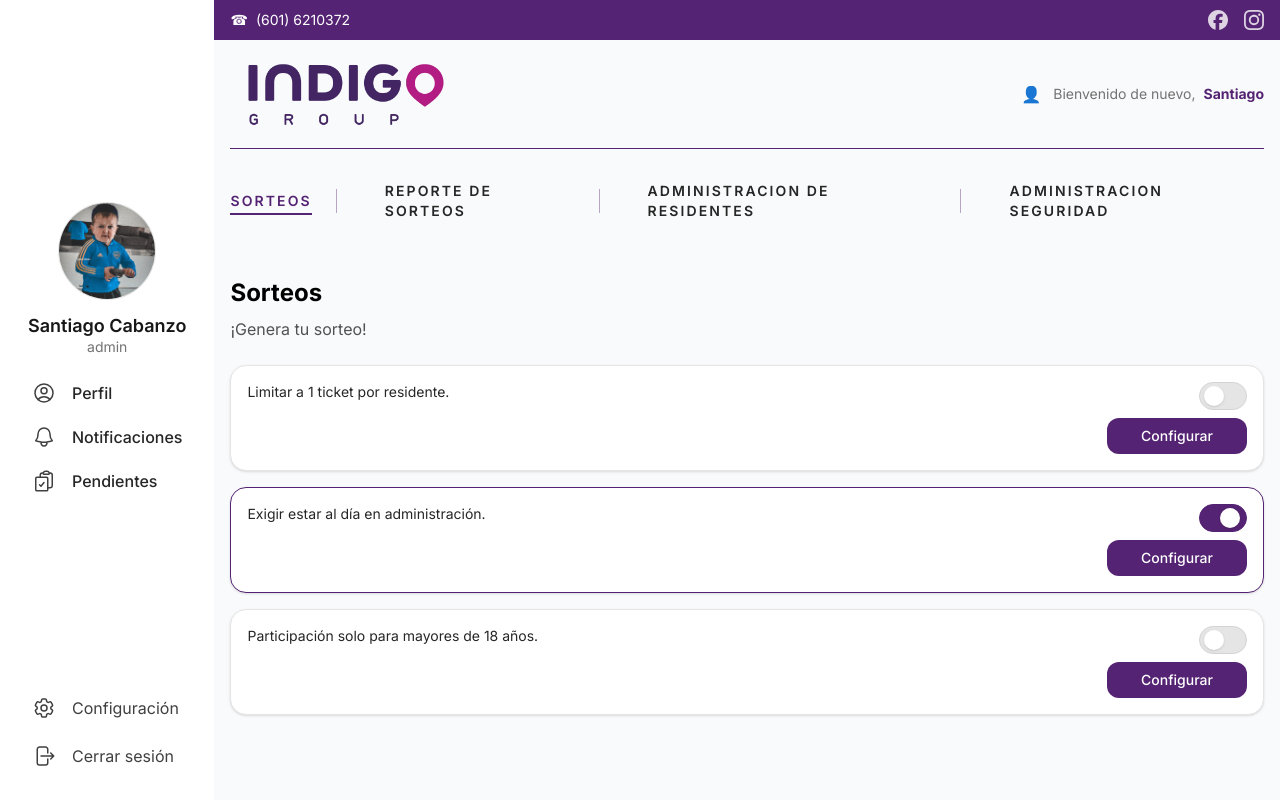
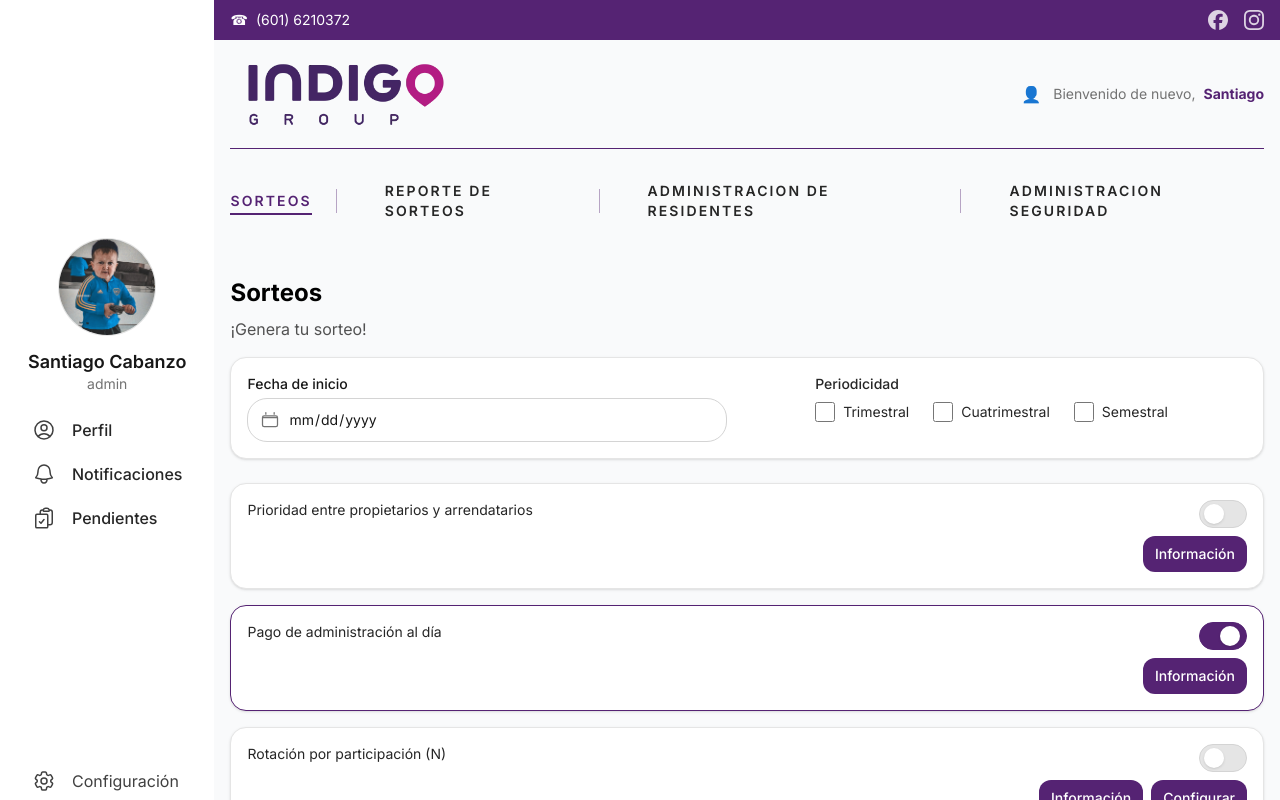
Before and after one commit to lscabanzo63/sipar, a Next.js app: page /mainpage/sorteos in a window 1280 px wide. Shown: the top 800 px of the page. Built offline with nearby package versions, Linux system fonts and the light colour scheme.

Commit message:
feat(*): create periodicity in page and button for information of the rule.

```diff
--- a/src/app/(protected)/mainpage/sorteos/page.tsx
+++ b/src/app/(protected)/mainpage/sorteos/page.tsx
@@ -1,21 +1,59 @@
-// app/(protected)/mainpage/sorteos/page.tsx
 "use client";
 
 import * as React from "react";
 import RuleToggleCard from "@/components/ui/RuleToggleCard";
 import { Button } from "@/components/ui/Button";
+import { DateField } from "@/components/ui/DateField";
+import { InfoModal } from "@/components/ui/InfoModal";
 
 type Rule = { id: string; text: string; enabled: boolean };
+type Periodicidad = "TRIMESTRAL" | "CUATRIMESTRAL" | "SEMESTRAL" | null;
+
+const RULE_INFO: Record<string, { title: string; description: string }> = {
+  "rule-1": {
+    title: "Prioridad entre propietarios y arrendatarios",
+    description:
+      "Si el habitante es propietario, tiene prioridad sobre arrendatarios en la asignación. Primero se asigna a propietarios.",
+  },
+  "rule-2": {
+    title: "Pago de administración al día",
+    description:
+      "Solo participan quienes no tienen retrasos en el pago de la administración.",
+  },
+  "rule-3": {
+    title: "Rotación por participación (N veces)",
+    description:
+      "Quien haya participado N sorteos consecutivos queda excluido del siguiente (N+1). N se ajusta según la periodicidad.",
+  },
+};
 
 export default function SorteosPage() {
   const [rules, setRules] = React.useState<Rule[]>([
-    { id: "rule-1", text: "Limitar a 1 ticket por residente.", enabled: false },
-    { id: "rule-2", text: "Exigir estar al día en administración.", enabled: true },
-    { id: "rule-3", text: "Participación solo para mayores de 18 años.", enabled: false },
+    { id: "rule-1", text: "Prioridad entre propietarios y arrendatarios", enabled: false },
+    { id: "rule-2", text: "Pago de administración al día", enabled: true },
+    { id: "rule-3", text: "Rotación por participación (N)", enabled: false },
   ]);
 
+  const [startDate, setStartDate] = React.useState<string>("");
   const [modalOpen, setModalOpen] = React.useState(false);
   const [selectedRule, setSelectedRule] = React.useState<Rule | null>(null);
+
+  // Modal de Información (átomo)
+  const [infoModal, setInfoModal] = React.useState<{ open: boolean; title: string; description: string }>({
+    open: false,
+    title: "",
+    description: "",
+  });
+
+  // Periodicidad (checkboxes exclusivos) + log
+  const [periodicidad, setPeriodicidad] = React.useState<Periodicidad>(null);
+  const handlePeriodicidad = (value: Exclude<Periodicidad, null>) => {
+    setPeriodicidad((prev) => {
+      const next = prev === value ? null : value;
+      console.log("Periodicidad seleccionada:", next);
+      return next;
+    });
+  };
 
   const handleToggle =
     (id: string) =>
@@ -28,41 +66,127 @@ export default function SorteosPage() {
     setModalOpen(true);
   };
 
+  const handleOpenInfo = (rule: Rule) => {
+    const info = RULE_INFO[rule.id] ?? { title: rule.text, description: "" };
+    setInfoModal({ open: true, title: info.title, description: info.description });
+  };
+
   return (
     <section className="mx-auto max-w-6xl px-4 py-10">
       <h1 className="text-2xl font-bold">Sorteos</h1>
       <p className="mt-2 text-neutral-600">¡Genera tu sorteo!</p>
 
+      {/* Bloque: Fecha de inicio + Periodicidad */}
+      <section className="mt-4 rounded-2xl border border-neutral-200 bg-white p-4 shadow-sm">
+        <div className="grid gap-4 sm:grid-cols-2 sm:items-start sm:gap-10">
+          <div className="min-w-[220px]">
+            <DateField
+              id="fecha-inicio"
+              name="fechaInicio"
+              label="Fecha de inicio"
+              value={startDate}
+              onChange={setStartDate}
+            />
+          </div>
+
+          <div className="min-w-[260px] sm:pl-12">
+            <label className="block text-sm font-medium text-neutral-800 text-center sm:text-left">
+              Periodicidad
+            </label>
+            <div className="mt-2 flex flex-wrap items-center justify-center sm:justify-start gap-x-6 gap-y-2">
+              <Checkbox
+                id="chk-trimestral"
+                checked={periodicidad === "TRIMESTRAL"}
+                onChange={() => handlePeriodicidad("TRIMESTRAL")}
+                label="Trimestral"
+              />
+              <Checkbox
+                id="chk-cuatrimestral"
+                checked={periodicidad === "CUATRIMESTRAL"}
+                onChange={() => handlePeriodicidad("CUATRIMESTRAL")}
+                label="Cuatrimestral"
+              />
+              <Checkbox
+                id="chk-semestral"
+                checked={periodicidad === "SEMESTRAL"}
+                onChange={() => handlePeriodicidad("SEMESTRAL")}
+                label="Semestral"
+              />
+            </div>
+          </div>
+        </div>
+      </section>
+
+      {/* Tarjetas de reglas: 2 primeras SOLO info; última INFO + CONFIGURAR */}
       <div className="mt-6 space-y-4">
-        {rules.map((rule) => (
+        {rules.map((rule, idx) => (
           <RuleToggleCard
             key={rule.id}
             mainText={rule.text}
             enabled={rule.enabled}
             onToggle={handleToggle(rule.id)}
-            onOpenModal={() => handleOpenModal(rule)}
+            // Control de visibilidad de botones
+            hideConfigureButton={idx < 2}   // primeras 2 sin "Configurar"
+            hideInfoButton={false}          // todas con "Información"
+            onOpenInfo={() => handleOpenInfo(rule)}
+            onOpenModal={() => handleOpenModal(rule)} // visible en la última
+            infoLabel="Información"
             actionLabel="Configurar"
           />
         ))}
       </div>
 
+      {/* Modal de Configurar (existente) */}
       {modalOpen && (
         <ModalShell onClose={() => setModalOpen(false)}>
           <h3 className="mb-1 text-lg font-semibold">Configurar regla</h3>
           <p className="mb-4 text-sm text-neutral-600">{selectedRule?.text}</p>
           <div className="flex justify-end gap-2">
-            <Button  onClick={() => setModalOpen(false)}>
-              Cerrar
-            </Button>
+            <Button onClick={() => setModalOpen(false)}>Cerrar</Button>
             <Button onClick={() => setModalOpen(false)}>Guardar</Button>
           </div>
         </ModalShell>
       )}
+
+      {/* Modal de Información (átomo) */}
+      <InfoModal
+        open={infoModal.open}
+        title={infoModal.title}
+        description={infoModal.description}
+        onClose={() => setInfoModal({ open: false, title: "", description: "" })}
+      />
     </section>
   );
 }
 
-// Modal UI simple
+/* ---------- UI helpers ---------- */
+
+function Checkbox({
+  id,
+  checked,
+  onChange,
+  label,
+}: {
+  id: string;
+  checked: boolean;
+  onChange: () => void;
+  label: string;
+}) {
+  return (
+    <label htmlFor={id} className="inline-flex cursor-pointer items-center gap-2">
+      <input
+        id={id}
+        type="checkbox"
+        className="h-5 w-5 rounded-md border-neutral-300 text-indigo-600 outline-none focus:ring-2 focus:ring-indigo-500"
+        checked={checked}
+        onChange={onChange}
+      />
+      <span className="select-none text-sm text-neutral-800">{label}</span>
+    </label>
+  );
+}
+
+// (Tu modal simple existente si aún lo necesitas)
 function ModalShell({
   children,
   onClose,
@@ -73,7 +197,11 @@ function ModalShell({
   return (
     <div className="fixed inset-0 z-50">
       <div className="absolute inset-0 bg-black/40" onClick={onClose} />
-      <div className="relative z-10 mx-auto mt-24 w-full max-w-md rounded-2xl bg-white p-5 shadow-lg">
+      <div
+        className="relative z-10 mx-auto mt-24 w-full max-w-md rounded-2xl bg-white p-5 shadow-lg"
+        role="dialog"
+        aria-modal="true"
+      >
         {children}
       </div>
     </div>
--- /dev/null
+++ b/src/components/ui/InfoModal.tsx
@@ -0,0 +1,73 @@
+"use client";
+
+import * as React from "react";
+import clsx from "clsx";
+import { Button } from "@/components/ui/Button";
+
+type InfoModalProps = {
+  open: boolean;
+  title: string;
+  description: string;
+  onClose: () => void;
+  className?: string;
+};
+
+export const InfoModal: React.FC<InfoModalProps> = ({
+  open,
+  title,
+  description,
+  onClose,
+  className,
+}) => {
+  const dialogRef = React.useRef<HTMLDivElement>(null);
+  const titleId = React.useId();
+  const descId = React.useId();
+
+  React.useEffect(() => {
+    if (!open) return;
+    const onKey = (e: KeyboardEvent) => {
+      if (e.key === "Escape") onClose();
+    };
+    window.addEventListener("keydown", onKey);
+    return () => window.removeEventListener("keydown", onKey);
+  }, [open, onClose]);
+
+  if (!open) return null;
+
+  return (
+    <div
+      className="fixed inset-0 z-50"
+      role="dialog"
+      aria-modal="true"
+      aria-labelledby={titleId}
+      aria-describedby={descId}
+    >
+      {/* Backdrop */}
+      <div
+        className="absolute inset-0 bg-black/40"
+        onClick={onClose}
+      />
+      {/* Dialog */}
+      <div
+        ref={dialogRef}
+        className={clsx(
+          "relative z-10 mx-auto mt-24 w-full max-w-md rounded-2xl bg-white p-5 shadow-lg",
+          className
+        )}
+      >
+        <div className="mb-4">
+          <h3 id={titleId} className="text-lg font-semibold text-neutral-900">
+            {title}
+          </h3>
+          <p id={descId} className="mt-1 text-sm text-neutral-700">
+            {description}
+          </p>
+        </div>
+
+        <div className="mt-6 flex justify-end">
+          <Button onClick={onClose}>Entendido</Button>
+        </div>
+      </div>
+    </div>
+  );
+};
--- a/src/components/ui/RuleToggleCard.tsx
+++ b/src/components/ui/RuleToggleCard.tsx
@@ -10,8 +10,19 @@ export type RuleToggleCardProps = {
   enabled?: boolean;
   defaultEnabled?: boolean;
   onToggle?: (enabled: boolean) => void;
+
+  // Botón "Configurar"
   onOpenModal?: () => void;
   actionLabel?: string;
+
+  // Botón "Información"
+  onOpenInfo?: () => void;
+  infoLabel?: string;
+
+  // Control desde la page
+  hideInfoButton?: boolean;
+  hideConfigureButton?: boolean;
+
   helperText?: string;
   disabled?: boolean;
   className?: string;
@@ -24,8 +35,16 @@ export default function RuleToggleCard({
   enabled,
   defaultEnabled = false,
   onToggle,
+
   onOpenModal,
   actionLabel = "Configurar",
+
+  onOpenInfo,
+  infoLabel = "Información",
+
+  hideInfoButton = false,
+  hideConfigureButton = false,
+
   helperText,
   disabled,
   className,
@@ -49,7 +68,7 @@ export default function RuleToggleCard({
     onToggle?.(next);
   };
 
-  const handleOpen = () => {
+  const handleOpenConfigure = () => {
     if (disabled) return;
     onOpenModal?.();
     if (domEventKey) {
@@ -60,12 +79,15 @@ export default function RuleToggleCard({
     }
   };
 
+  const handleOpenInfo = () => {
+    if (disabled) return;
+    onOpenInfo?.();
+  };
+
   return (
     <div
       className={cn(
-        "flex items-start justify-between gap-4 rounded-2xl border bg-white p-4",
-        "transition-all duration-200 ease-out shadow-sm",
-        // 🔹 Estilos “brand”
+        "flex items-start justify-between gap-4 rounded-2xl border bg-white p-4 transition-all duration-200 ease-out shadow-sm",
         isOn
           ? "border-[var(--color-brand)] shadow-[0_0_0_3px_rgba(85,35,115,0.08)]"
           : "border-neutral-200 hover:shadow-[0_0_0_2px_rgba(85,35,115,0.15)]",
@@ -81,8 +103,8 @@ export default function RuleToggleCard({
         )}
       </div>
 
-      {/* Switch + botón */}
-      <div className="flex w-[140px] shrink-0 flex-col items-end gap-2">
+      {/* Switch + botones */}
+      <div className="flex shrink-0 flex-col items-end gap-2">
         {/* Switch accesible */}
         <button
           id={switchId}
@@ -108,16 +130,29 @@ export default function RuleToggleCard({
           />
         </button>
 
-        {/* Botón acción */}
+        {/* Botones en horizontal - ambos variant="primary" (morado) */}
+        <div className="flex items-center gap-2">
+          {!hideInfoButton && (
             <Button
-
               size="sm"
-          onClick={handleOpen}
+              variant="primary"   // <— mismo estilo que “Configurar”
+              onClick={handleOpenInfo}
               disabled={disabled}
-          fullWidth
+            >
+              {infoLabel}
+            </Button>
+          )}
+          {!hideConfigureButton && (
+            <Button
+              size="sm"
+              variant="primary"
+              onClick={handleOpenConfigure}
+              disabled={disabled}
             >
               {actionLabel}
             </Button>
+          )}
+        </div>
       </div>
     </div>
   );
```
Lines whose indentation alone changed are shown as unchanged.
